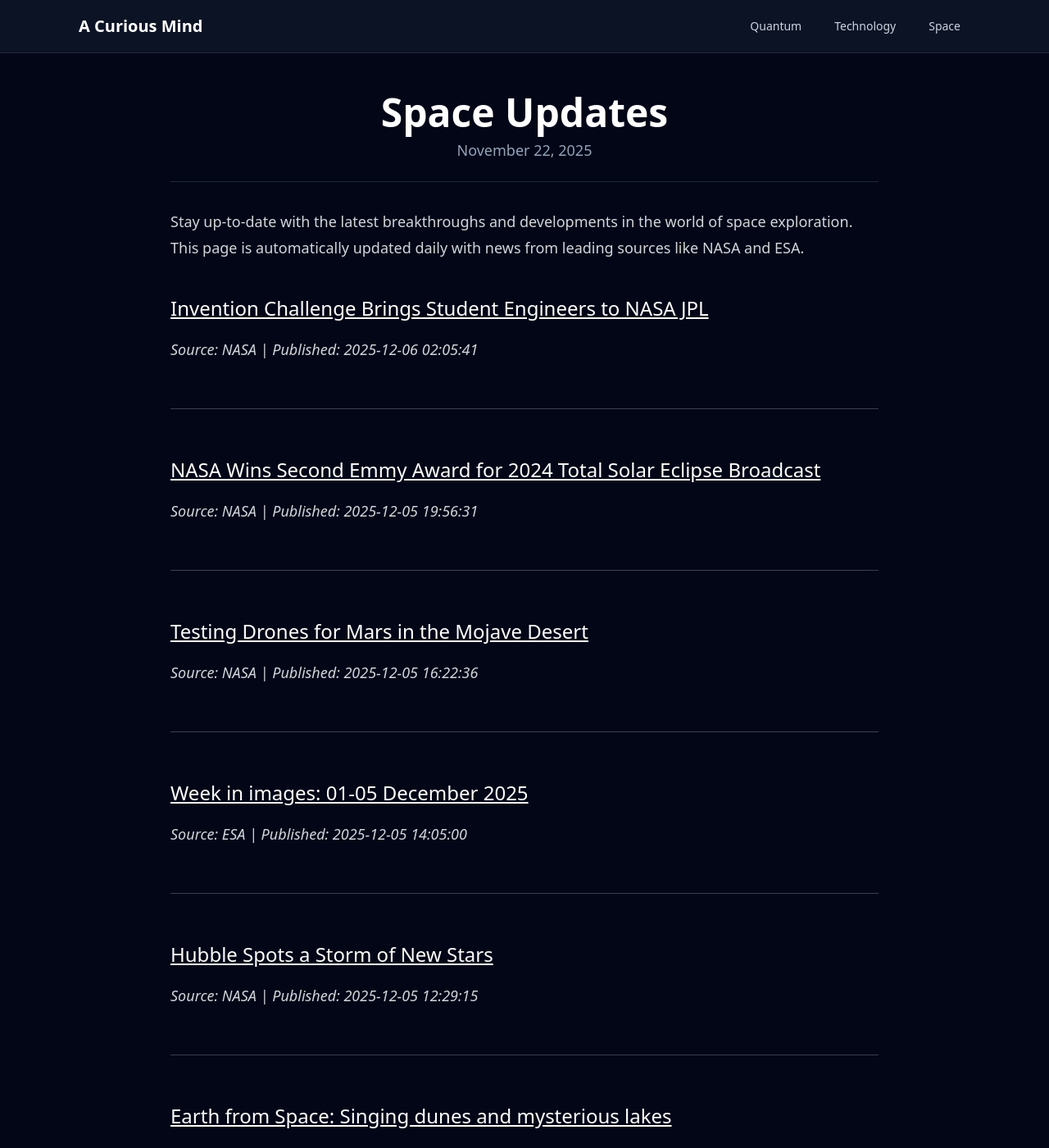
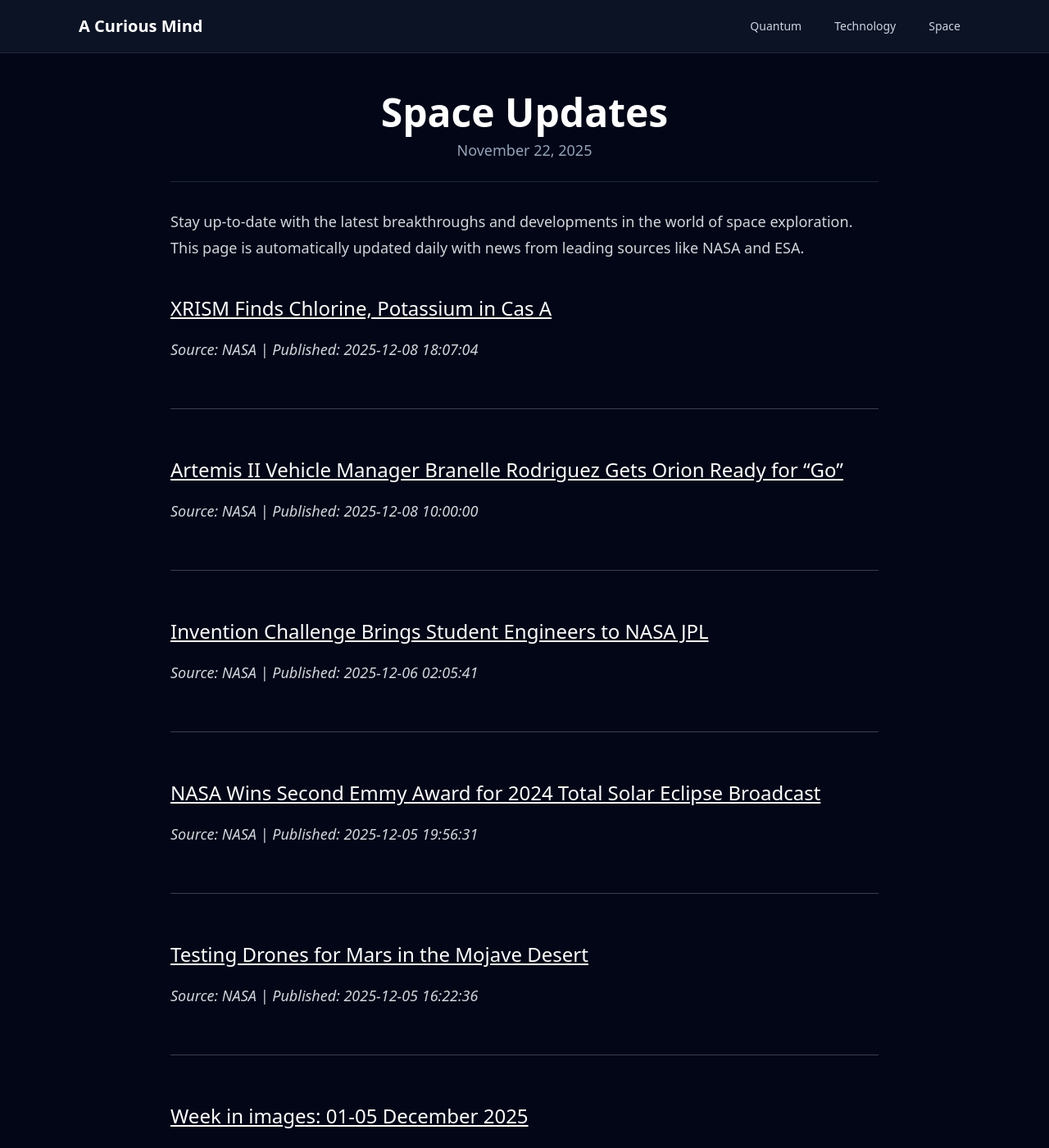
Before and after one commit to onehl7/onehl7.github.io, a Jekyll site: the page built from _posts/2025-11-22-space-updates.md, in a window 1280 px wide and 1400 px high. Shown: the whole window at 82% size. Built offline with Jekyll 4.4.1, drawn with Linux system fonts in a browser that asks for light colours; nearby versions of some CDN libraries; some of the changed text lies outside the part shown.

Commit message:
Update space news data

```diff
--- a/_data/space_news.json
+++ b/_data/space_news.json
@@ -1,4 +1,16 @@
 [
+  {
+    "source": "NASA",
+    "title": "XRISM Finds Chlorine, Potassium in Cas A",
+    "link": "https://www.nasa.gov/image-article/xrism-finds-chlorine-potassium-in-cas-a/",
+    "published": "2025-12-08 18:07:04"
+  },
+  {
+    "source": "NASA",
+    "title": "Artemis II Vehicle Manager Branelle Rodriguez Gets Orion Ready for \u201cGo\u201d",
+    "link": "https://www.nasa.gov/centers-and-facilities/johnson/artemis-ii-vehicle-manager-branelle-rodriguez-gets-orion-ready-for-go/",
+    "published": "2025-12-08 10:00:00"
+  },
   {
     "source": "NASA",
     "title": "Invention Challenge Brings Student Engineers to NASA JPL",
@@ -24,22 +36,10 @@
     "published": "2025-12-05 14:05:00"
   },
   {
-    "source": "NASA",
-    "title": "Hubble Spots a Storm of New Stars",
-    "link": "https://science.nasa.gov/missions/hubble/hubble-spots-a-storm-of-new-stars/",
-    "published": "2025-12-05 12:29:15"
-  },
-  {
     "source": "ESA",
     "title": "Earth from Space: Singing dunes and mysterious lakes",
     "link": "https://www.esa.int/ESA_Multimedia/Images/2025/12/Earth_from_Space_Singing_dunes_and_mysterious_lakes",
     "published": "2025-12-05 09:00:00"
-  },
-  {
-    "source": "NASA",
-    "title": "Senyar Swamps Sumatra",
-    "link": "https://science.nasa.gov/earth/earth-observatory/senyar-swamps-sumatra/",
-    "published": "2025-12-05 05:01:00"
   },
   {
     "source": "ESA",
```
